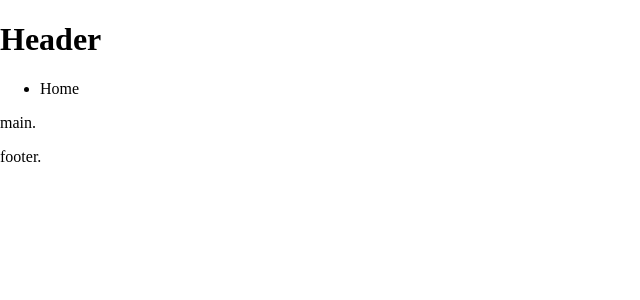
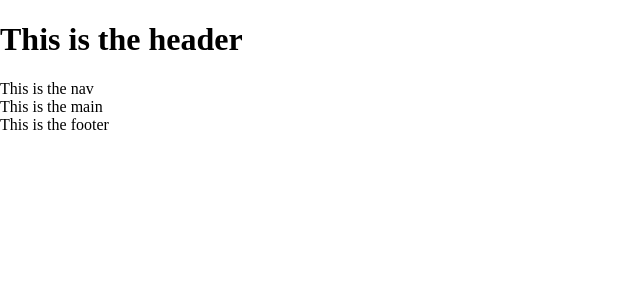
Before and after one commit to andhernand/react-webpack-babel-template, a React app: page / in a window 1280 px wide. Shown: the top 300 px of the page, without its empty margins (0-640 px from the left). Built offline with nearby package versions, Linux system fonts and the light colour scheme.

Commit message:
upgrade all dependencies

```diff
--- a/jest.config.js
+++ b/jest.config.js
@@ -2,6 +2,8 @@ module.exports = {
   collectCoverageFrom: ['src/**/*.{js,jsx}', '!src/**/*.d.ts', '!src/index.js'],
 
   clearMocks: true,
+
+  testEnvironment: 'jsdom',
 
   testURL: 'http://localhost',
 
--- a/src/components/App.js
+++ b/src/components/App.js
@@ -3,20 +3,10 @@ import React from 'react';
 const App = () => {
   return (
     <>
-      <header role="banner">
-        <h1>Header</h1>
-      </header>
-      <nav role="navigation">
-        <ul>
-          <li>Home</li>
-        </ul>
-      </nav>
-      <main role="main">
-        <p>main.</p>
-      </main>
-      <footer role="contentinfo">
-        <p>footer.</p>
-      </footer>
+      <div role="banner"><h1>This is the header</h1></div>
+      <div role="navigation">This is the nav</div>
+      <div role="main">This is the main</div>
+      <div role="contentinfo">This is the footer</div>
     </>
   );
 };
--- a/webpack.config.js
+++ b/webpack.config.js
@@ -7,7 +7,7 @@ module.exports = {
   entry: [path.resolve(__dirname, 'src', 'index.js')],
   output: {
     path: path.resolve(__dirname, 'build'),
-    filename: '[name].[hash:9].js',
+    filename: '[name].[contenthash].js',
     publicPath: '/'
   },
   module: {
@@ -26,8 +26,8 @@ module.exports = {
         use: ['html-loader']
       },
       {
-        test:/\.css$/,
-        use:['style-loader','css-loader']
+        test: /\.css$/,
+        use: ['style-loader', 'css-loader']
       }
     ]
   },
@@ -37,7 +37,7 @@ module.exports = {
   plugins: [
     new CleanWebpackPlugin(),
     new webpack.HotModuleReplacementPlugin(),
-    new webpack.HashedModuleIdsPlugin(),
+    new webpack.ids.HashedModuleIdsPlugin(),
     new HtmlWebPackPlugin({
       filename: 'index.html',
       template: path.resolve(__dirname, 'src', 'index.html'),
@@ -49,5 +49,10 @@ module.exports = {
     contentBase: path.resolve(__dirname, 'build'),
     hot: true,
     historyApiFallback: true
+  },
+  performance: {
+    hints: false,
+    maxEntrypointSize: 512000,
+    maxAssetSize: 512000
   }
 };
```
Also changed, not shown: package.json (+28 -28 lines), .babelrc, .eslintrc.json, src/index.html (indentation only), 2 other files (tests, documents, lock files or other folders).
